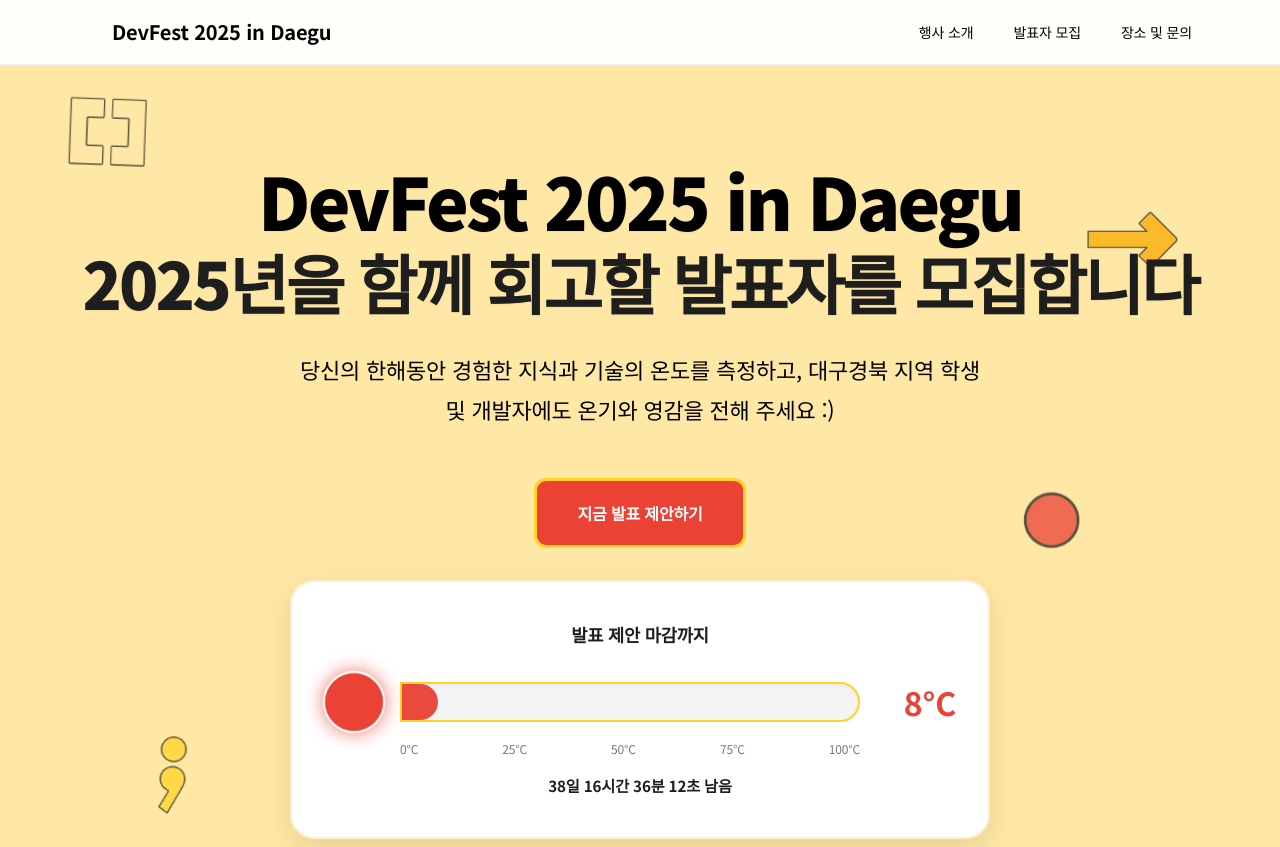
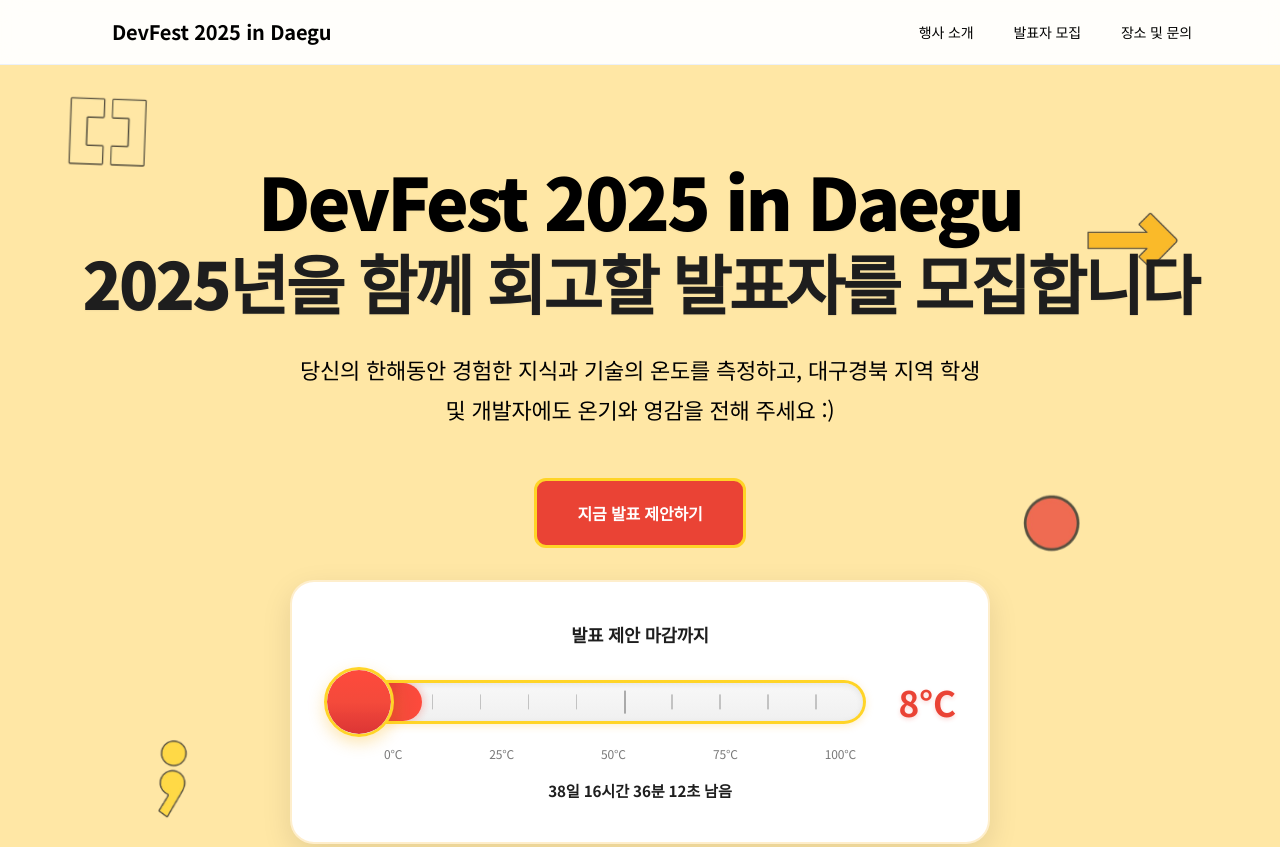
Before and after one commit to GDG-Daegu/DevFest_2025_CFS, a plain HTML site: page index.html in a window 1280 px wide. Shown: the top 847 px of the page. Drawn offline with nearby package versions, Linux system fonts and the light colour scheme; a web font is replaced by a local one.

Commit message:
Fix: 온도계 디자인 수정

```diff
--- a/index.html
+++ b/index.html
@@ -271,7 +271,7 @@
 
         .countdown-text {
             text-align: center;
-            margin-bottom: 1.5rem;
+            margin-bottom: 1.2rem;
             font-size: 1.1rem;
             font-weight: 600;
             color: #1e1e1e;
@@ -280,34 +280,51 @@
         .thermometer-wrapper {
             display: flex;
             align-items: center;
-            gap: 1rem;
+            gap: 0;
             margin-bottom: 0.5rem;
         }
 
         .thermometer-bulb {
-            width: 60px;
-            height: 60px;
+            width: 70px;
+            height: 70px;
             border-radius: 50%;
-            background: #ea4335;
-            border: 2px solid #ffffff;
+            background: linear-gradient(135deg, #f8f8f8 0%, #f0f0f0 100%);
+            border: 3px solid #ffd427;
             flex-shrink: 0;
-            box-shadow: 0 4px 12px rgba(234, 67, 53, 0.3);
-            animation: bulb-pulse 2s ease-in-out infinite;
+            box-shadow: 0 6px 16px rgba(249, 171, 0, 0.3), inset 0 2px 6px rgba(0, 0, 0, 0.08);
+            position: relative;
+            z-index: 2;
+            overflow: hidden;
+        }
+
+        .thermometer-bulb-mercury {
+            position: absolute;
+            bottom: 0;
+            left: 0;
+            right: 0;
+            height: 100%;
+            background: linear-gradient(to top, #d32f2f 0%, #ea4335 50%, #f44336 100%);
+            border-radius: 50%;
+            animation: mercury-wave 3s ease-in-out infinite;
+            box-shadow: 0 0 15px rgba(234, 67, 53, 0.6);
         }
 
         .thermometer-bar-outer {
             flex: 1;
             position: relative;
+            margin-left: -10px;
         }
 
         .thermometer-bar {
             position: relative;
-            height: 40px;
-            background: #f5f5f5;
-            border-radius: 0 20px 20px 0;
-            border: 2px solid #ffd427;
+            height: 44px;
+            background: linear-gradient(to bottom, #f8f8f8 0%, #f0f0f0 100%);
+            border-radius: 0 22px 22px 0;
+            border: 3px solid #ffd427;
+            border-left: none;
             overflow: hidden;
-            box-shadow: inset 0 2px 4px rgba(0, 0, 0, 0.05);
+            box-shadow: inset 0 2px 6px rgba(0, 0, 0, 0.08), 0 2px 8px rgba(249, 171, 0, 0.2);
+            padding-left: 10px;
         }
 
         .thermometer-mercury {
@@ -315,11 +332,38 @@
             left: 0;
             top: 0;
             height: 100%;
-            background: #ea4335;
+            background: linear-gradient(to right, #d32f2f 0%, #ea4335 50%, #f44336 100%);
             border-radius: 0 20px 20px 0;
             transition: width 1s ease-out;
             width: 0%;
             animation: mercury-wave 3s ease-in-out infinite;
+            box-shadow: 0 0 10px rgba(234, 67, 53, 0.4);
+            z-index: 1;
+        }
+
+        .thermometer-scale-marks {
+            position: absolute;
+            left: 0;
+            top: 0;
+            width: 100%;
+            height: 100%;
+            z-index: 2;
+            pointer-events: none;
+        }
+
+        .scale-mark {
+            position: absolute;
+            top: 50%;
+            transform: translateY(-50%);
+            width: 1.5px;
+            background: rgba(0, 0, 0, 0.2);
+            height: 40%;
+        }
+
+        .scale-mark.major {
+            height: 60%;
+            width: 2px;
+            background: rgba(0, 0, 0, 0.3);
         }
 
         .thermometer-tooltip {
@@ -357,20 +401,21 @@
         }
 
         .temperature-display {
-            font-size: 2rem;
+            font-size: 2.2rem;
             font-weight: 700;
             color: #ea4335;
             flex-shrink: 0;
-            min-width: 80px;
+            min-width: 90px;
             text-align: right;
+            text-shadow: 0 2px 4px rgba(234, 67, 53, 0.2);
         }
 
         .temperature-scale {
             display: flex;
             justify-content: space-between;
-            padding-left: 76px;
-            padding-right: 96px;
-            margin-top: 0.25rem;
+            padding-left: 60px;
+            padding-right: 100px;
+            margin-top: 0.5rem;
             margin-bottom: 1rem;
         }
 
@@ -378,6 +423,7 @@
             font-size: 0.75rem;
             color: #1e1e1e;
             opacity: 0.6;
+            font-weight: 500;
         }
 
         .time-remaining {
@@ -1339,20 +1385,16 @@
             50% { opacity: 0.9; }
         }
 
-        @keyframes bulb-pulse {
+
+        @keyframes mercury-wave {
             0%, 100% {
-                transform: scale(1);
-                box-shadow: 0 0 10px rgba(234, 67, 53, 0.5);
+                opacity: 1;
+                filter: brightness(1);
             }
             50% {
-                transform: scale(1.05);
-                box-shadow: 0 0 20px rgba(234, 67, 53, 0.8);
-            }
-        }
-
-        @keyframes mercury-wave {
-            0%, 100% { opacity: 1; }
-            50% { opacity: 0.9; }
+                opacity: 0.95;
+                filter: brightness(1.1);
+            }
         }
 
         .floating-shape {
@@ -1470,20 +1512,26 @@
             .thermometer-bulb {
                 width: 50px;
                 height: 50px;
+                border-width: 2px;
             }
 
             .thermometer-bar {
-                height: 35px;
+                height: 32px;
+                border-width: 2px;
+            }
+
+            .thermometer-bar-outer {
+                margin-left: -8px;
             }
 
             .temperature-display {
                 font-size: 1.5rem;
-                min-width: 60px;
+                min-width: 65px;
             }
 
             .temperature-scale {
-                padding-left: 66px;
-                padding-right: 76px;
+                padding-left: 42px;
+                padding-right: 70px;
             }
 
             .temperature-scale span:nth-child(2),
@@ -1525,17 +1573,28 @@
 
             /* Thermometer responsive */
             .thermometer-bulb {
-                width: 55px;
-                height: 55px;
+                width: 60px;
+                height: 60px;
+                border-width: 2.5px;
             }
 
             .thermometer-bar {
                 height: 38px;
+                border-width: 2.5px;
+            }
+
+            .thermometer-bar-outer {
+                margin-left: -9px;
             }
 
             .temperature-display {
-                font-size: 1.75rem;
-                min-width: 70px;
+                font-size: 1.9rem;
+                min-width: 80px;
+            }
+
+            .temperature-scale {
+                padding-left: 51px;
+                padding-right: 85px;
             }
         }
 
@@ -1626,12 +1685,26 @@
 
                     <div class="thermometer-wrapper">
                         <!-- 전구 -->
-                        <div class="thermometer-bulb"></div>
+                        <div class="thermometer-bulb">
+                            <div class="thermometer-bulb-mercury" id="bulb-mercury"></div>
+                        </div>
 
                         <!-- 온도계 바 -->
                         <div class="thermometer-bar-outer">
                             <div class="thermometer-bar">
                                 <div class="thermometer-mercury" id="mercury"></div>
+                                <div class="thermometer-scale-marks">
+                                    <div class="scale-mark" style="left: 10%;"></div>
+                                    <div class="scale-mark" style="left: 20%;"></div>
+                                    <div class="scale-mark" style="left: 30%;"></div>
+                                    <div class="scale-mark" style="left: 40%;"></div>
+                                    <div class="scale-mark major" style="left: 50%;"></div>
+                                    <div class="scale-mark" style="left: 60%;"></div>
+                                    <div class="scale-mark" style="left: 70%;"></div>
+                                    <div class="scale-mark" style="left: 80%;"></div>
+                                    <div class="scale-mark" style="left: 90%;"></div>
+                                    <div class="scale-mark major" style="left: 100%;"></div>
+                                </div>
                             </div>
                             <div class="thermometer-tooltip" id="tooltip">
                                 정확한 마감: 2025년 11월 30일 23:59:59
@@ -1966,7 +2039,7 @@
                     const percentage = Math.min(100, Math.max(0, (timeElapsed / totalDuration) * 100));
                     const temperature = Math.round(percentage);
 
-                    // 수은 업데이트
+                    // 수은 업데이트 (막대만)
                     mercury.style.width = `${percentage}%`;
 
                     // 온도 업데이트 (카운팅 애니메이션)
```
